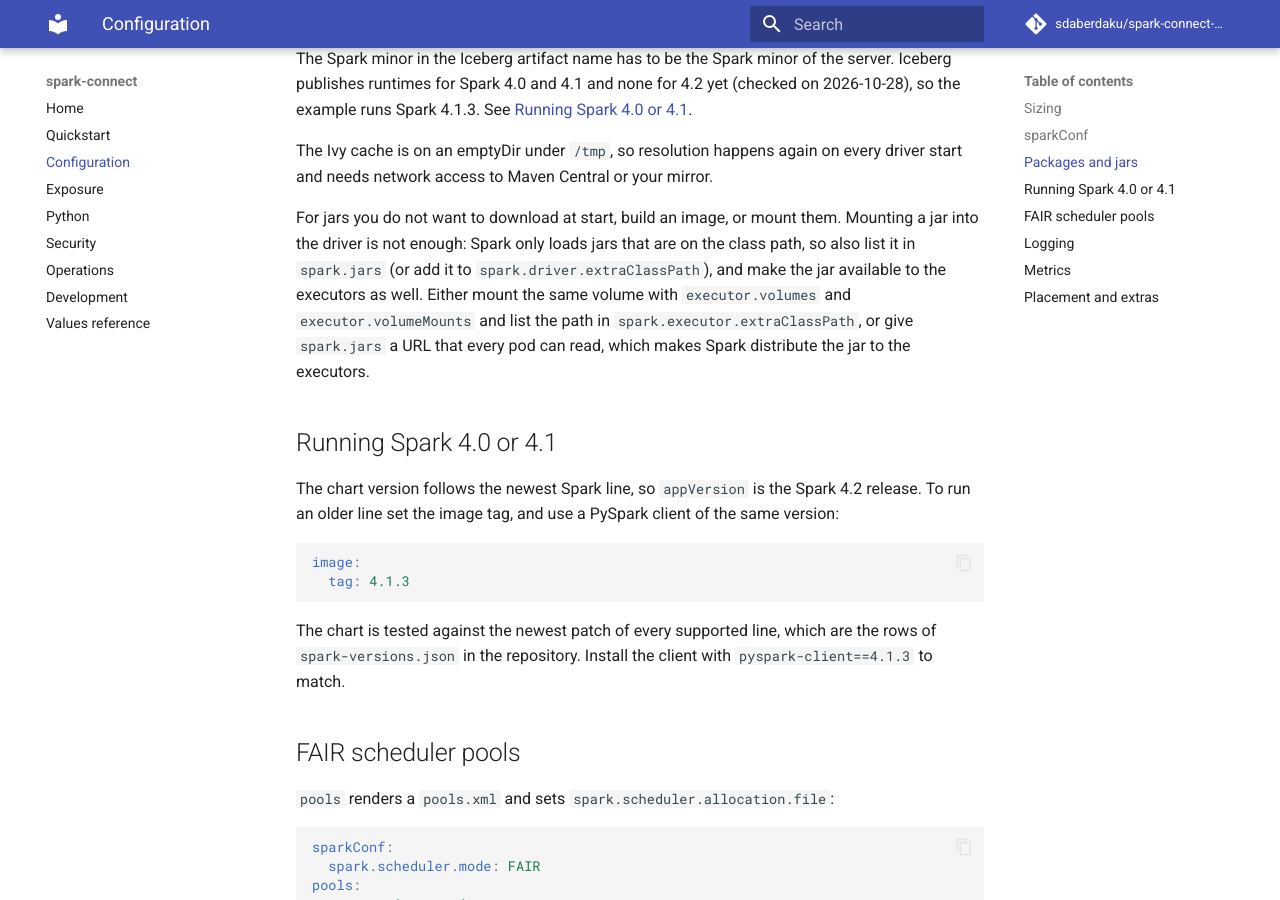
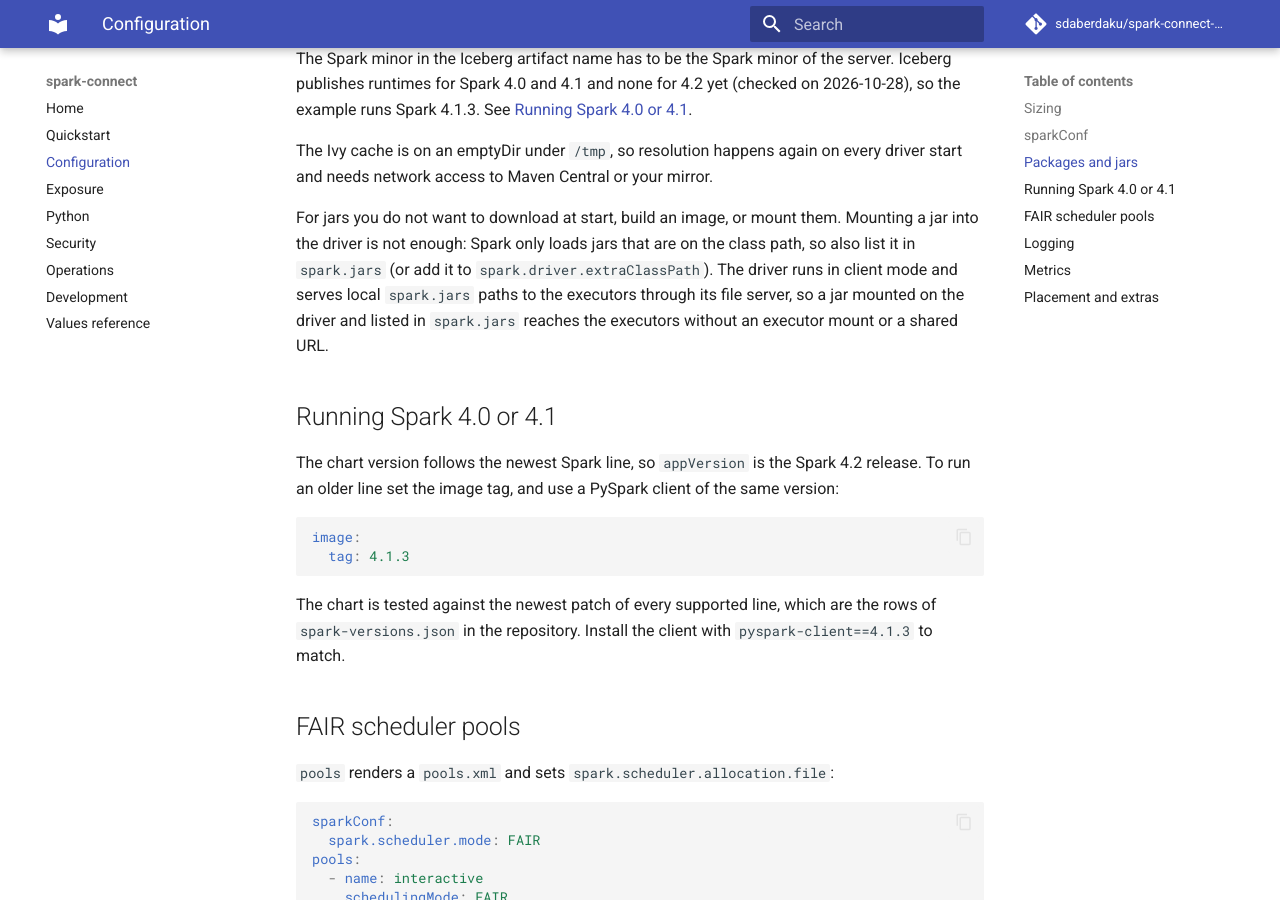
Before and after one commit to sdaberdaku/spark-connect-chart, an MkDocs documentation site: the page built from docs/site/configuration.md, in a window 1280 px wide and 900 px high, scrolled down 1828 px. Built offline with MkDocs 1.6.1 and Material for MkDocs 9.7.7, drawn with Linux system fonts in a browser that asks for light colours; comment, search, counter and statistics services are not loaded.

Commit message:
Chart 1.1.1: Artifact Hub verification and small fixes (#4)
Adds the Artifact Hub repositoryID and badge, fixes the chart description and two error messages, rejects newlines in JVM options and packages, adds lookup tests and corrects the docs on spark.jars and the token.

```diff
--- a/artifacthub-repo.yml
+++ b/artifacthub-repo.yml
@@ -1,3 +1,4 @@
 owners:
   - name: Sebastian Daberdaku
     email: sebastiandaberdaku@gmail.com
+repositoryID: 598e53dc-2cb5-4f83-95c2-f1ed5845ea52
--- a/docs/site/configuration.md
+++ b/docs/site/configuration.md
@@ -64,7 +64,7 @@ The Spark minor in the Iceberg artifact name has to be the Spark minor of the se
 
 The Ivy cache is on an emptyDir under `/tmp`, so resolution happens again on every driver start and needs network access to Maven Central or your mirror.
 
-For jars you do not want to download at start, build an image, or mount them. Mounting a jar into the driver is not enough: Spark only loads jars that are on the class path, so also list it in `spark.jars` (or add it to `spark.driver.extraClassPath`), and make the jar available to the executors as well. Either mount the same volume with `executor.volumes` and `executor.volumeMounts` and list the path in `spark.executor.extraClassPath`, or give `spark.jars` a URL that every pod can read, which makes Spark distribute the jar to the executors.
+For jars you do not want to download at start, build an image, or mount them. Mounting a jar into the driver is not enough: Spark only loads jars that are on the class path, so also list it in `spark.jars` (or add it to `spark.driver.extraClassPath`). The driver runs in client mode and serves local `spark.jars` paths to the executors through its file server, so a jar mounted on the driver and listed in `spark.jars` reaches the executors without an executor mount or a shared URL.
 
 ## Running Spark 4.0 or 4.1
 
```
Also changed, not shown: README.md (+3 -1 lines), docs/site/index.md (+2 -0 lines), docs/superpowers/specs/2026-10-28-spark-connect-chart-design.md (+1 -1 lines), 7 other files.
